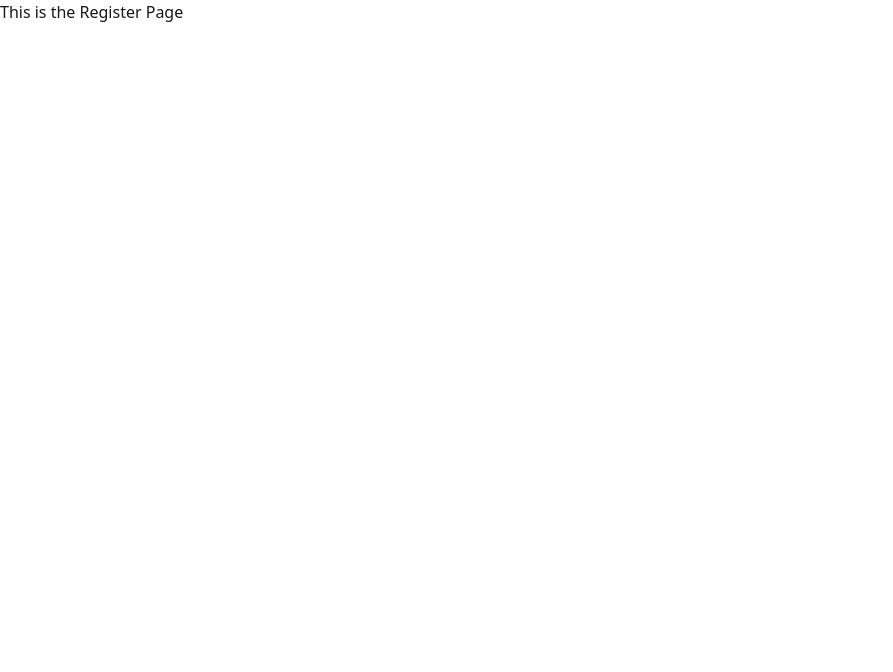
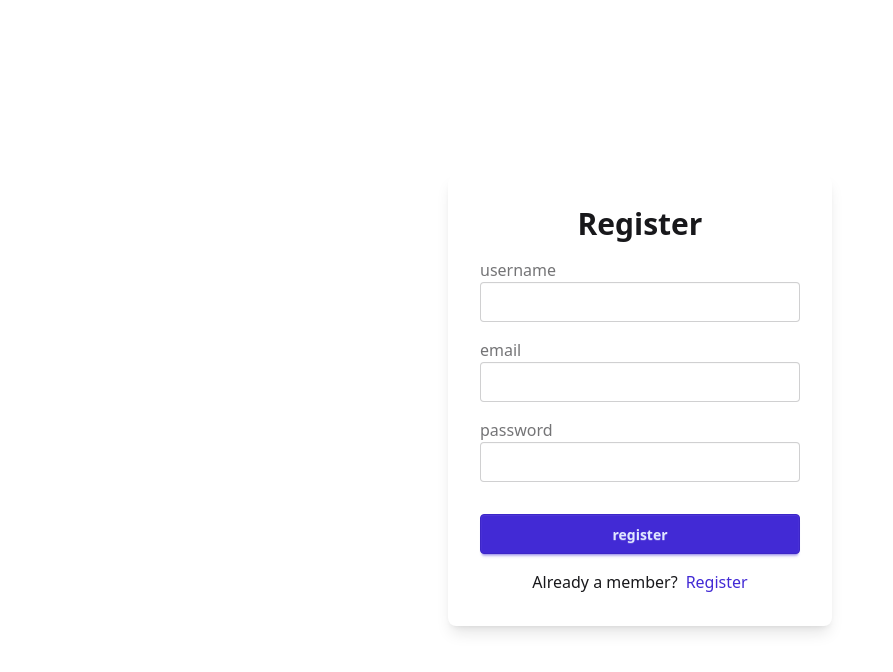
Before and after one commit to Richardbmk/new-confy-store, a React (Vite) app: page /register in a window 1280 px wide. Shown: the top 672 px of the page, without its empty margins (0-893 px from the left). Built offline with nearby package versions, Linux system fonts and the light colour scheme.

Commit message:
Finish ErrorPage, Login and Register pages

```diff
--- a/src/components/ErrorElement.jsx
+++ b/src/components/ErrorElement.jsx
@@ -2,7 +2,7 @@
 
 const ErrorElement = () => {
   const error = useRouteError()
-  console.log(error)
+  // console.log(error)
 
   return (
     <main className='grid min-h-[100vh] place-items-center px-8'>
--- /dev/null
+++ b/src/components/FormInput.jsx
@@ -0,0 +1,17 @@
+const FormInput = ({ label, name, type, defaultValue }) => {
+  return (
+    <div className='form-control'>
+      <label className='label'>
+        <span className='label-text'>{label}</span>
+      </label>
+      <input
+        type={type}
+        name={name}
+        defaultValue={defaultValue}
+        className='input input-bordered'
+      />
+    </div>
+  )
+}
+
+export default FormInput
--- /dev/null
+++ b/src/components/SubmitBtn.jsx
@@ -0,0 +1,24 @@
+import { useNavigate } from 'react-router-dom'
+
+const SubmitBtn = ({ text }) => {
+  const navigation = useNavigate()
+  const isSubmitting = navigation.state === 'submitting'
+
+  return (
+    <button
+      type='submit'
+      className='btn btn-primary btn-block'
+      disabled={isSubmitting}
+    >
+      {isSubmitting ? (
+        <>
+          <span className='loading loading-spinner'></span>
+        </>
+      ) : (
+        text || 'submit'
+      )}
+    </button>
+  )
+}
+
+export default SubmitBtn
--- /dev/null
+++ b/src/components/index.jsx
@@ -0,0 +1,5 @@
+import ErrorElement from './ErrorElement'
+import FormInput from './FormInput'
+import SubmitBtn from './SubmitBtn'
+
+export { ErrorElement, FormInput, SubmitBtn }
--- a/src/index.css
+++ b/src/index.css
@@ -1,2 +1,8 @@
 @import 'tailwindcss';
 @plugin 'daisyui';
+
+@layer components {
+  .align-element {
+    @apply mx-auto max-w-6xl px-8;
+  }
+}
--- a/src/pages/Error.jsx
+++ b/src/pages/Error.jsx
@@ -3,7 +3,7 @@
 
 const Error = () => {
   const error = useRouteError()
-  console.log(error)
+  // console.log(error)
 
   if (error.status === 404) {
     return (
--- a/src/pages/HomeLayout.jsx
+++ b/src/pages/HomeLayout.jsx
@@ -6,7 +6,9 @@
       <nav>
         <span className='text-4xl text-primary'>Comfy</span>
       </nav>
-      <Outlet />
+      <section className='align-element py-20'>
+        <Outlet />
+      </section>
     </>
   )
 }
--- a/src/pages/Login.jsx
+++ b/src/pages/Login.jsx
@@ -1,9 +1,44 @@
-import React from 'react'
+import { FormInput, SubmitBtn } from '../components'
+import { Form, Link } from 'react-router-dom'
 
 const Login = () => {
-  console.log(error)
-
-  return <div>This is the Login Page</div>
+  return (
+    <section className='h-screen grid place-items-center'>
+      <Form
+        method='post'
+        className='card w-96 p-8 bg-base-100 shadow-lg flex flex-col gap-y-4'
+      >
+        <h4 className='text-center text-3xl font-bold'>Login</h4>
+        <FormInput
+          type='email'
+          label='email'
+          name='identifier'
+          defaultValue='test@test.com'
+        />
+        <FormInput
+          type='password'
+          label='password'
+          name='password'
+          defaultValue='secret'
+        />
+        <div className='mt-4'>
+          <SubmitBtn text='login' />
+        </div>
+        <button type='button' className='btn btn-secondary btn-block'>
+          guest user
+        </button>
+        <p className='text-center'>
+          Not a member yet?
+          <Link
+            to='/register'
+            className='ml-2 link link-hover link-primary capitalize'
+          >
+            Register
+          </Link>
+        </p>
+      </Form>
+    </section>
+  )
 }
 
 export default Login
--- a/src/pages/Register.jsx
+++ b/src/pages/Register.jsx
@@ -1,7 +1,32 @@
-import React from 'react'
+import { FormInput, SubmitBtn } from '../components'
+import { Form, Link } from 'react-router-dom'
 
-const Register = () => {
-  return <div>This is the Register Page</div>
+const Login = () => {
+  return (
+    <section className='h-screen grid place-items-center'>
+      <Form
+        method='post'
+        className='card w-96 p-8 bg-base-100 shadow-lg flex flex-col gap-y-4'
+      >
+        <h4 className='text-center text-3xl font-bold'>Register</h4>
+        <FormInput type='text' label='username' name='username' />
+        <FormInput type='email' label='email' name='email' />
+        <FormInput type='password' label='password' name='password' />
+        <div className='mt-4'>
+          <SubmitBtn text='register' />
+        </div>
+        <p className='text-center'>
+          Already a member?
+          <Link
+            to='/login'
+            className='ml-2 link link-hover link-primary capitalize'
+          >
+            Register
+          </Link>
+        </p>
+      </Form>
+    </section>
+  )
 }
 
-export default Register
+export default Login
```
